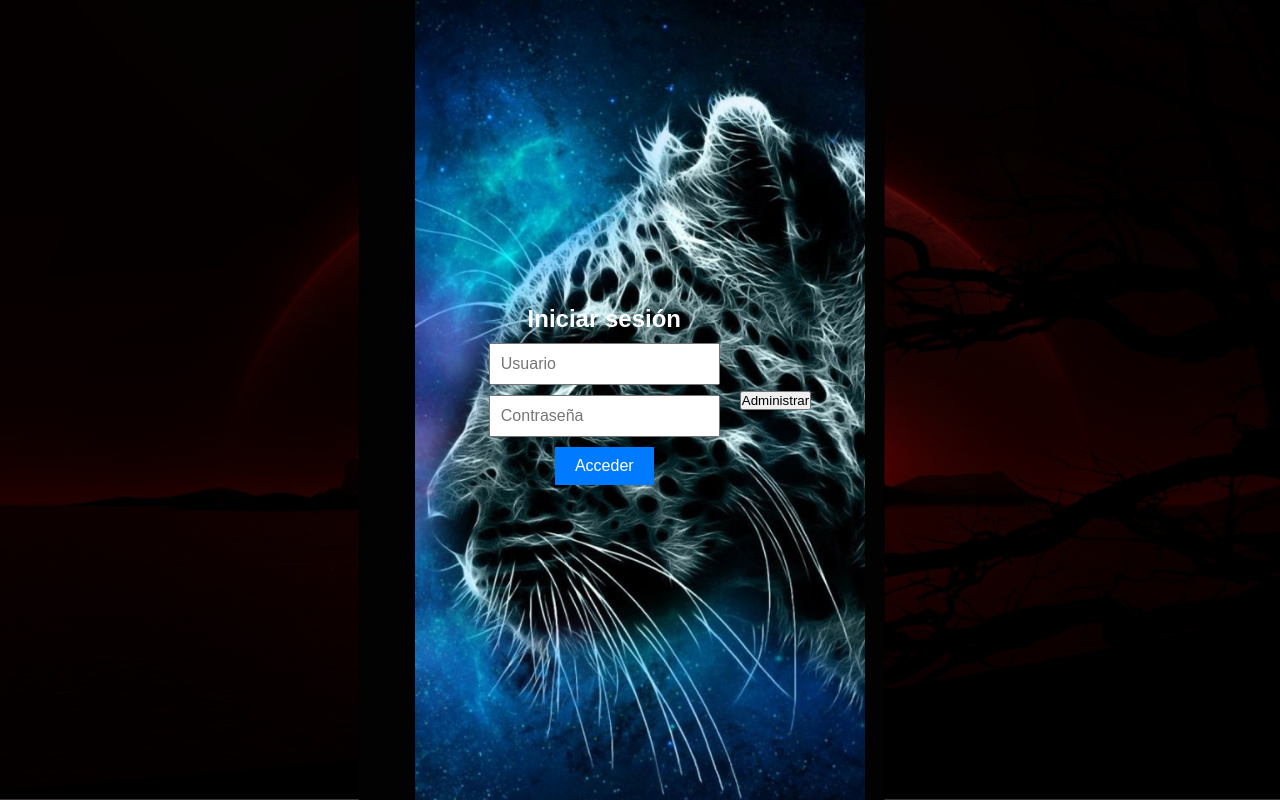
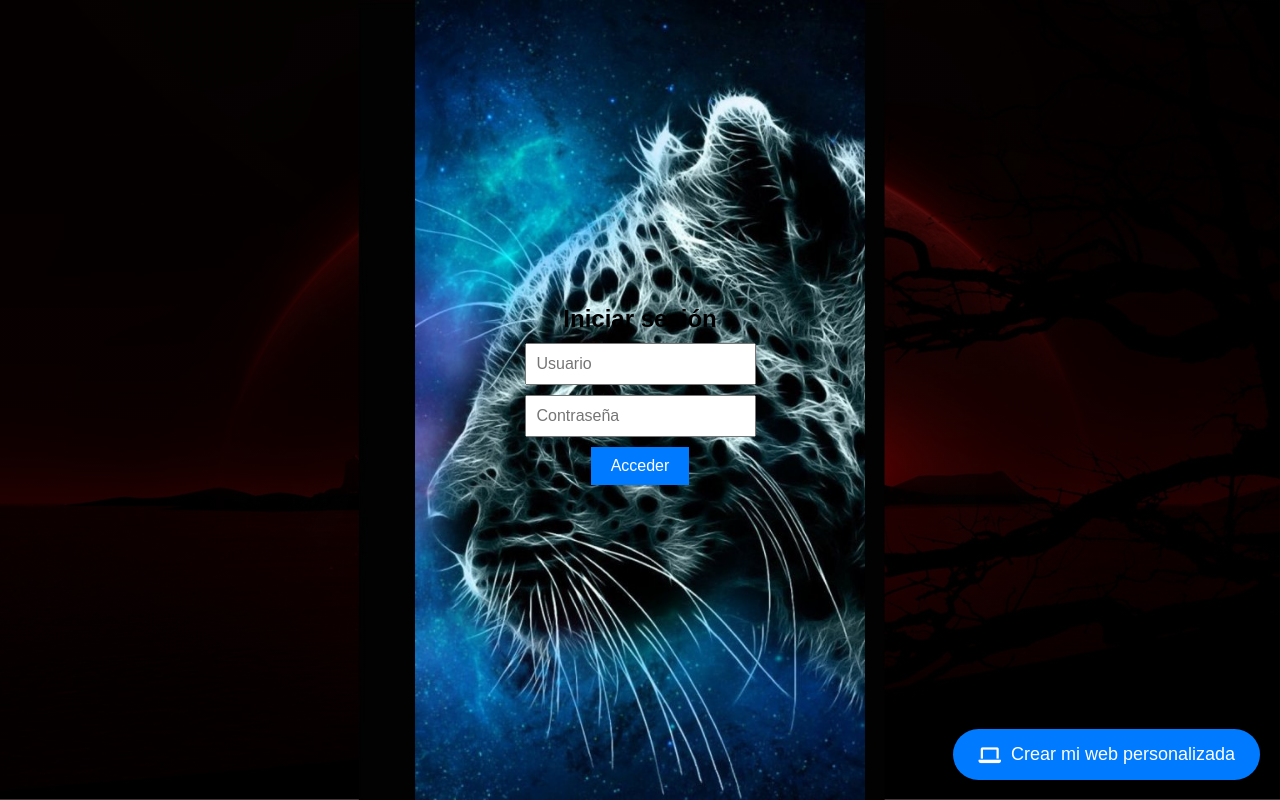
Before and after one commit to virtualformacion/prueba-con-usuarios-email, a website: page index.html in a window 1280 px wide. Drawn offline with Linux system fonts and the light colour scheme.

Commit message:
index.html

```diff
--- a/index.html
+++ b/index.html
@@ -3,12 +3,19 @@
 <head>
   <meta charset="UTF-8">
   <meta name="viewport" content="width=device-width, initial-scale=1.0">
-  <title>prueba usuarios con correo</title>
+  <title>prueba usuarios con email</title>
   <link rel="stylesheet" href="styles.css">
+
+  <!-- Incluir Font Awesome para los iconos -->
+  <link href="https://cdnjs.cloudflare.com/ajax/libs/font-awesome/6.0.0-beta3/css/all.min.css" rel="stylesheet">
+
   <style>
     .login-container {
         text-align: center;
         padding: 20px;
+    }
+    .login-container h2 {
+        color: black;
     }
     .login-container input {
         display: block;
@@ -29,7 +36,7 @@
         position: fixed;
         top: 0; left: 0; right: 0; bottom: 0;
         background-color: rgba(0, 0, 0, 0.8);
-        color: white;
+        color: black;
         padding: 20px;
         overflow: auto;
         font-size: 16px;
@@ -45,6 +52,34 @@
         border: none;
         padding: 10px;
         cursor: pointer;
+    }
+
+    /* Estilo para el botón flotante */
+    .floating-btn {
+        position: fixed;
+        bottom: 20px;
+        right: 20px;
+        background-color: #007bff;
+        color: white;
+        border: none;
+        padding: 15px 25px;
+        border-radius: 50px;
+        font-size: 18px;
+        cursor: pointer;
+        display: flex;
+        align-items: center;
+        justify-content: center;
+        box-shadow: 0 4px 8px rgba(0, 0, 0, 0.2);
+        z-index: 1000;
+    }
+    .floating-btn i {
+        margin-right: 10px;
+    }
+    .floating-btn:hover {
+        background-color: #0056b3;
+    }
+    .floating-btn span {
+        display: inline-block;
     }
   </style>
 </head>
@@ -76,11 +111,11 @@
     <div id="messageBody"></div>
   </div>
 
-  <!-- Botón flotante que redirige a panel admin -->
-  <a href="https://prueba-usuarios-con-email.netlify.app/admin.html" target="_blank">
+  <!-- Botón flotante que redirige a WhatsApp -->
+  <a href="https://api.whatsapp.com/send?phone=+573206199480&text=Hola%20que%20me%20cuesta%20hacer%20mi%20web%20para%20codigos%20personalizada" target="_blank">
     <button class="floating-btn">
       <i class="fas fa-laptop"></i>
-      <span>Administrar</span>
+      <span>Crear mi web personalizada</span>
     </button>
   </a>
 
```
